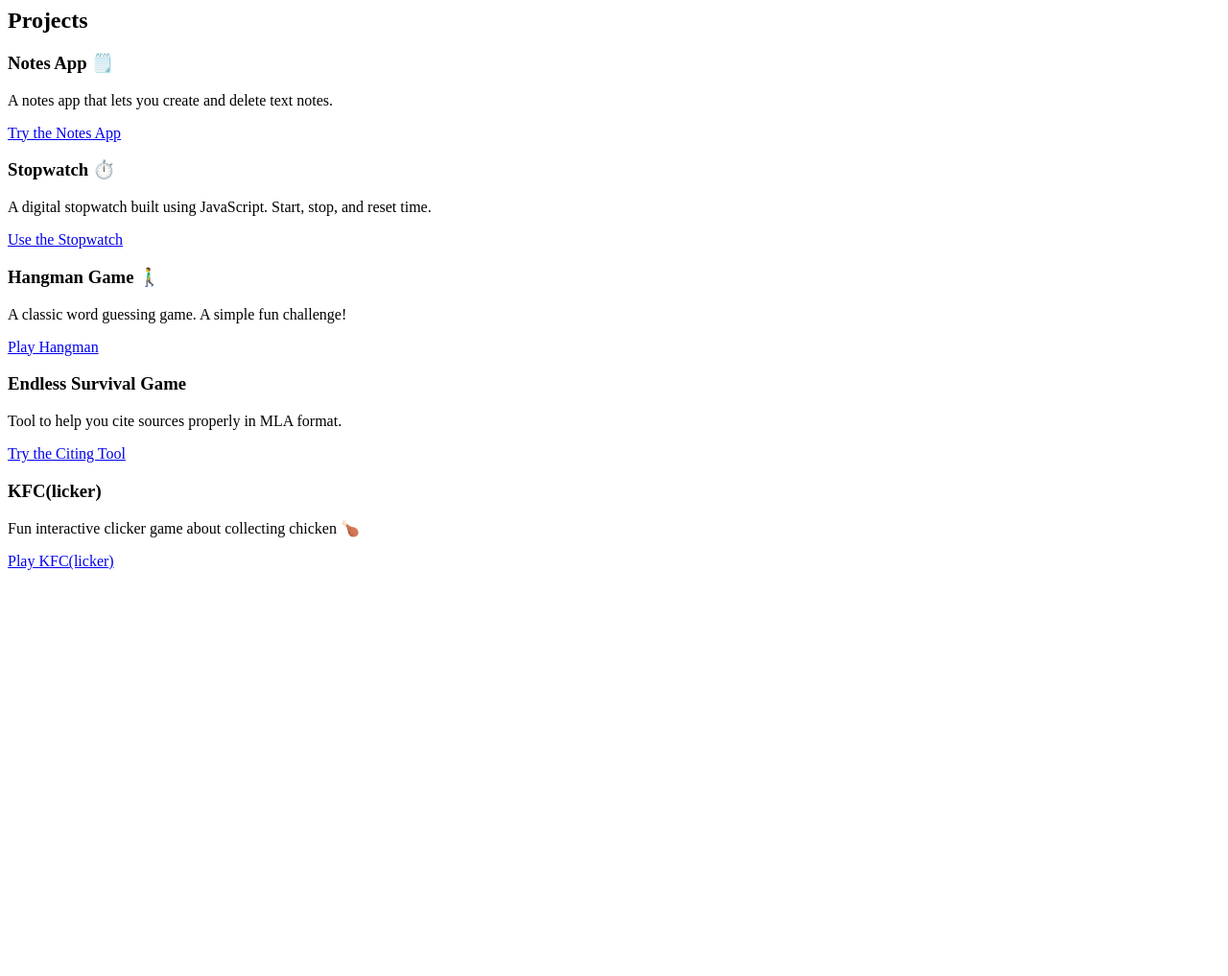
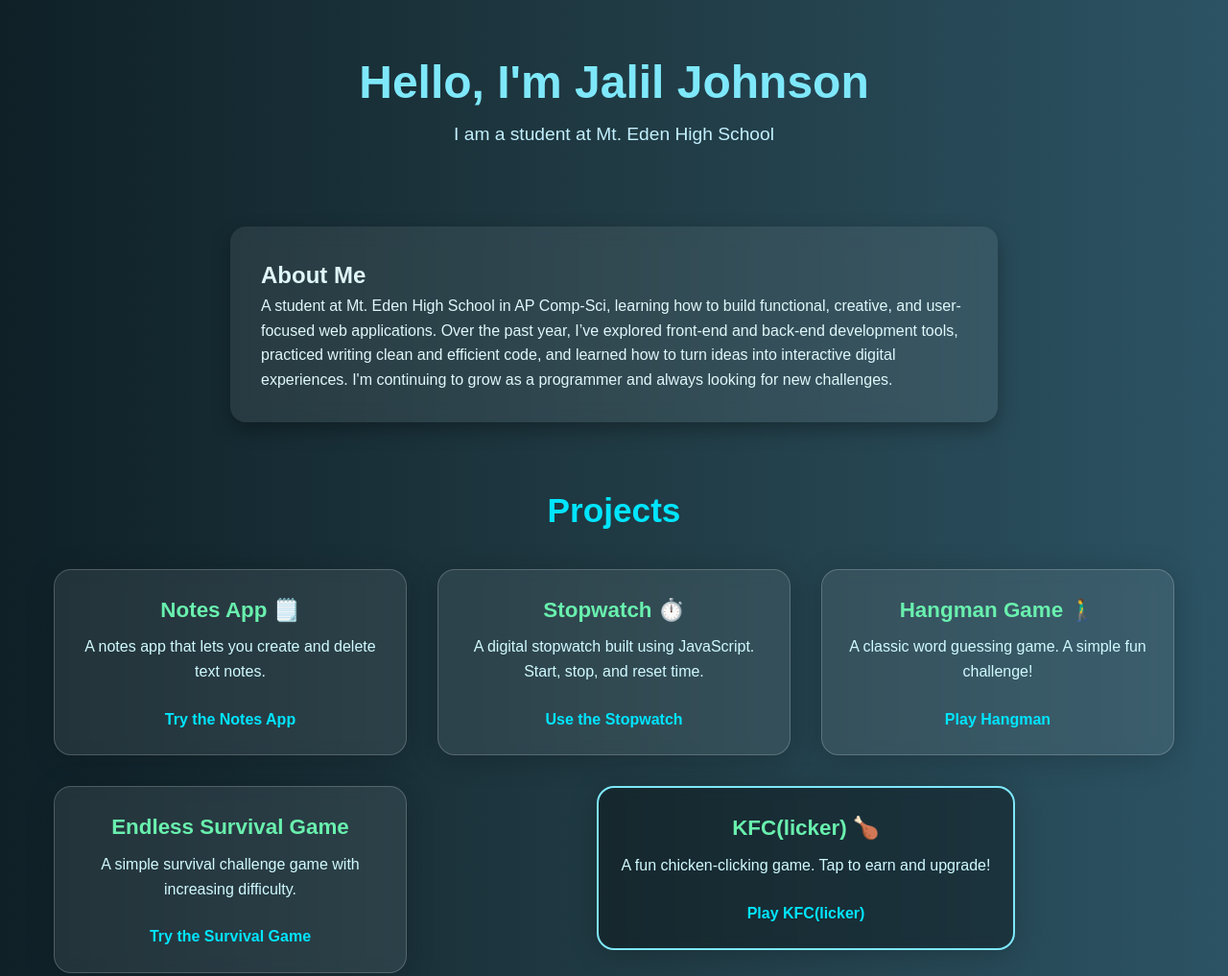
Before and after one commit to Randomman123598/Project-Portfolio.github.io, a plain HTML site: page index.html in a window 1280 px wide. Shown: the top 1017 px of the page at 96% size. Before the commit the page ends 800 px from the top, so only its background shows below. Drawn offline with Linux system fonts and the light colour scheme.

Commit message:
Update index.html

```diff
--- a/index.html
+++ b/index.html
@@ -1,7 +1,31 @@
+<!DOCTYPE html>
+<html lang="en">
+<head>
+  <meta charset="UTF-8" />
+  <meta name="viewport" content="width=device-width, initial-scale=1.0" />
+  <title>Jalil Johnson's Portfolio</title>
+  <link rel="stylesheet" href="style.css" />
+</head>
+<body>
+
+  <header>
+    <h1>Hello, I'm Jalil Johnson</h1>
+    <p>I am a student at Mt. Eden High School</p>
+  </header>
+
+  <section class="about">
+    <h2>About Me</h2>
+    <p>
+      A student at Mt. Eden High School in AP Comp-Sci, learning how to build functional,
+      creative, and user-focused web applications. Over the past year, I’ve explored front-end
+      and back-end development tools, practiced writing clean and efficient code, and learned
+      how to turn ideas into interactive digital experiences. I'm continuing to grow as a programmer and always looking for new challenges.
+    </p>
+  </section>
+
   <section class="projects">
     <h2>Projects</h2>
     <div class="project-grid">
-
       <div class="project">
         <h3>Notes App 🗒️</h3>
         <p>A notes app that lets you create and delete text notes.</p>
@@ -22,16 +46,22 @@
 
       <div class="project">
         <h3>Endless Survival Game</h3>
-      <p>Tool to help you cite sources properly in MLA format.</p>
-      <a href="https://codepen.io/Jalil-JOHNSON/full/pvvWvRy" target="_blank">Try the Citing Tool</a>
+        <p>A simple survival challenge game with increasing difficulty.</p>
+        <a href="https://codepen.io/Jalil-JOHNSON/full/pvvWvRy" target="_blank">Try the Survival Game</a>
       </div>
 
-
+      <!-- Centered KFC(licker) project box -->
       <div class="project center">
-      <h3>KFC(licker)</h3>
-      <p>Fun interactive clicker game about collecting chicken 🍗</p>
+        <h3>KFC(licker) 🍗</h3>
+        <p>A fun chicken-clicking game. Tap to earn and upgrade!</p>
         <a href="https://codepen.io/Jalil-JOHNSON/full/RNwjPWM" target="_blank">Play KFC(licker)</a>
       </div>
-
     </div>
   </section>
+
+  <footer>
+    <p>© 2025 Jalil Johnson | Jalil's Website</p>
+  </footer>
+
+</body>
+</html>
```
Lines whose indentation alone changed are shown as unchanged.
